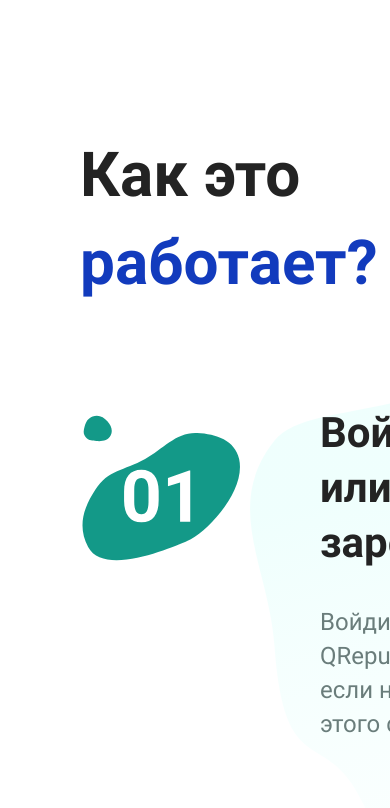
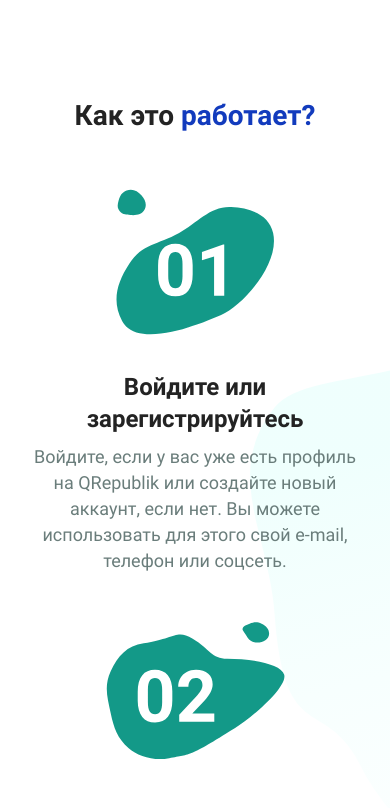
Before and after one commit to el-tumakov/QRepublik, a Next.js app: page / in a window 390 px wide. Shown: the part 3992-4800 px from the top of the page. Built offline with nearby package versions, Linux system fonts and the light colour scheme.

Commit message:
Добавляет мобильную версию для HowItWorks

```diff
--- a/components/how-it-works/how-it-works.module.scss
+++ b/components/how-it-works/how-it-works.module.scss
@@ -108,3 +108,90 @@
   background-repeat: no-repeat;
   background-position: -14px -4px;
 }
+
+@media (max-width: 1289px) {
+  .howItWorks {
+    margin-top: 100px;
+  }
+
+  .title {
+    font-size: 41px;
+    line-height: 59px;
+  }
+
+  .itemTitle {
+    font-size: 28px;
+    line-height: 34px;
+  }
+
+  .description {
+    font-size: 23px;
+    line-height: 30px;
+  }
+
+  .familyProfile {
+    min-height: 158px;
+  }
+}
+
+@media (max-width: 939px) {
+  .title {
+    text-align: center;
+  }
+
+  .list {
+    margin-top: 55px;
+  }
+
+  @mixin item {
+    width: auto;
+    margin: 0;
+    margin-top: 20px;
+    margin-top: 48px;
+    padding: 0;
+    padding-top: 147px;
+
+    background-position: center 0;
+
+    .description {
+      width: auto;
+    }
+  }
+
+  .signUp,
+  .addInfo,
+  .addProducts,
+  .familyProfile,
+  .data {
+    @include item;
+  }
+
+  .itemTitle {
+    margin-bottom: 9px;
+
+    font-size: 24px;
+    line-height: 32px;
+    text-align: center;
+  }
+
+  .description {
+    margin-top: 9px;
+
+    font-size: 18px;
+    line-height: 26px;
+    text-align: center;
+  }
+}
+
+@media (max-width: 659px) {
+  .wrap {
+    padding-right: 24px;
+    padding-left: 24px;
+  }
+
+  .title {
+    font-size: 28px;
+    line-height: 36px;
+    text-align: center;
+  }
+}
```
